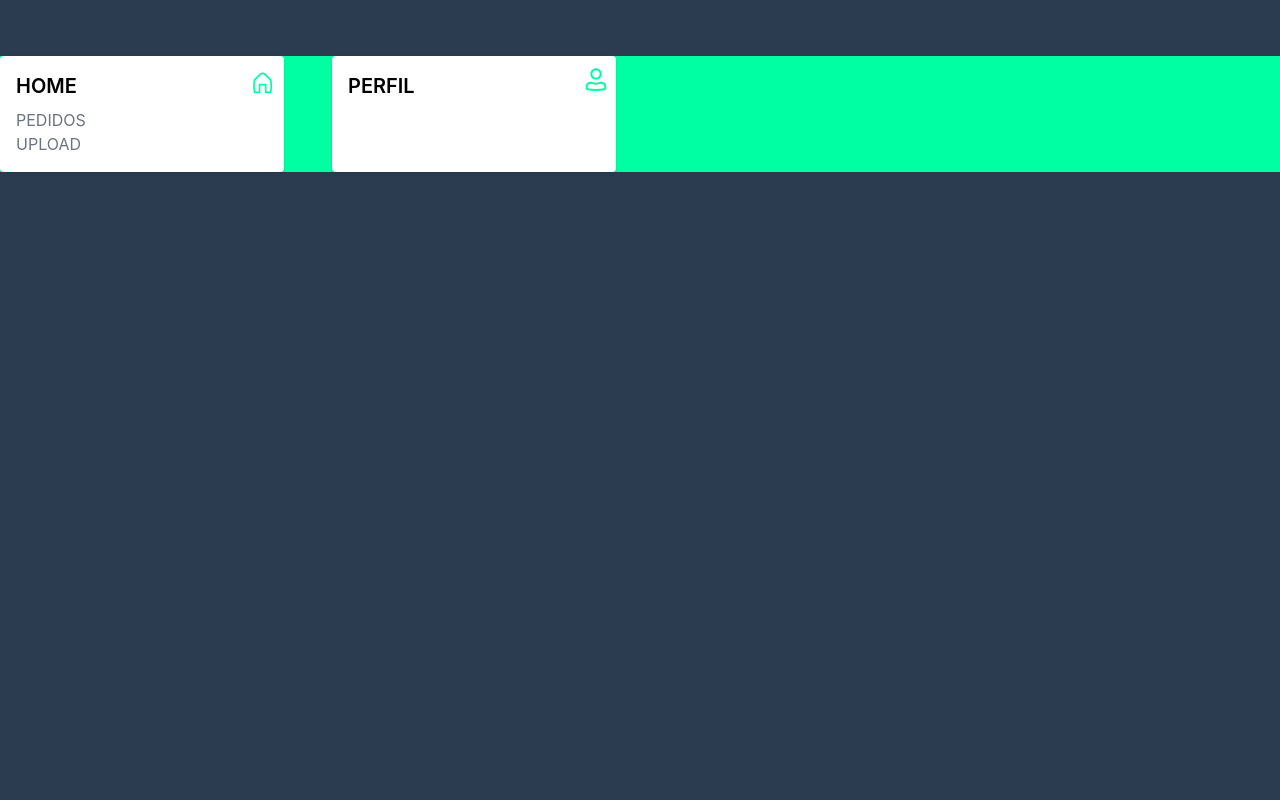
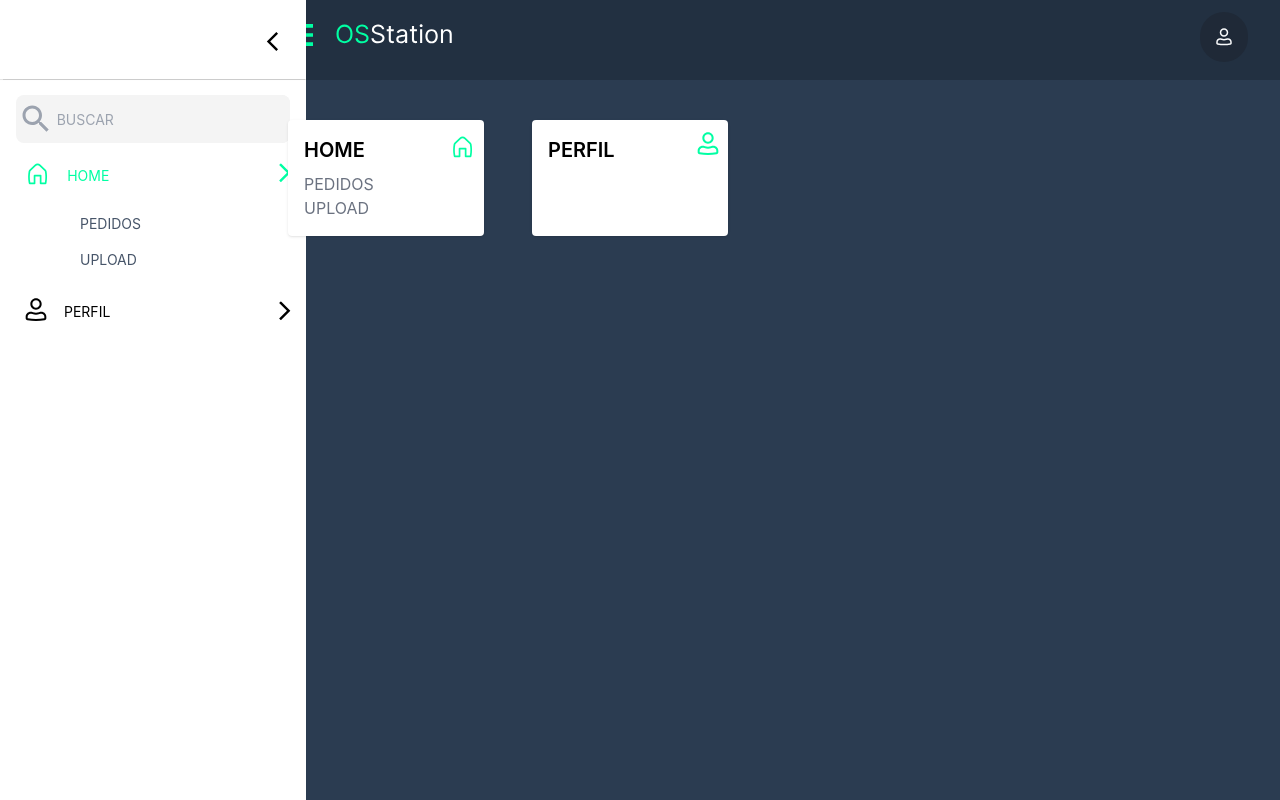
Before and after one commit to FelipeJhordan/desafio-magalu-frontend, a React (Vite) app: page /login in a window 1280 px wide. Both pictures are taken after typing "name@example.com", "Sample123" into the empty fields and a click on the button "ENTRAR". Built offline with nearby package versions, Linux system fonts and the light colour scheme.

Commit message:
feat:  setup default layout with sidebar/header

```diff
--- a/src/components/layout/protected-layout.component.tsx
+++ b/src/components/layout/protected-layout.component.tsx
@@ -1,16 +1,64 @@
+import { Fragment, useEffect, useState } from 'react';
 import { Navigate, Outlet } from 'react-router-dom';
+import { Transition } from '@headlessui/react';
+
 import { useAuth } from '../../hooks/useAuth';
+import Sidebar from '../sidebar/sidebar.component';
+import Header from '../header/header.component';
 
 const ProtectedLayout = () => {
   const { user } = useAuth();
-  console.log(user)
+
   if (!user) {
     return <Navigate to="/login" />;
   }
+
+  const [showNav, setShowNav] = useState(true);
+  const [isMobile, setIsMobile] = useState(false);
+
+  function handleResize() {
+    if (innerWidth <= 640) {
+      setShowNav(false);
+      setIsMobile(true);
+    } else {
+      setShowNav(true);
+      setIsMobile(false);
+    }
+  }
+
+  useEffect(() => {
+    if (typeof window != undefined) {
+      addEventListener('resize', handleResize);
+    }
+
+    return () => {
+      removeEventListener('resize', handleResize);
+    };
+  }, []);
+
   return (
     <>
-      <main className="bg-primary">
-        <Outlet />
+      <Header showNav={showNav} setShowNav={setShowNav} />
+      <Transition
+        as={Fragment}
+        show={showNav}
+        enter="transform transition duration-[400ms]"
+        enterFrom="-translate-x-full"
+        enterTo="translate-x-0"
+        leave="transform duration-[400ms] transition ease-in-out"
+        leaveFrom="translate-x-0"
+        leaveTo="-translate-x-full"
+      >
+        <Sidebar showNav={showNav} setShowNav={setShowNav} />
+      </Transition>
+      <main
+        className={`pt-16 transition-all duration-[400ms] ${
+          showNav && !isMobile ? 'pl-56' : ''
+        }`}
+      >
+        <div className="px-4 mt-3 md:px-16">
+          <Outlet />
+        </div>
       </main>
     </>
   );
```
